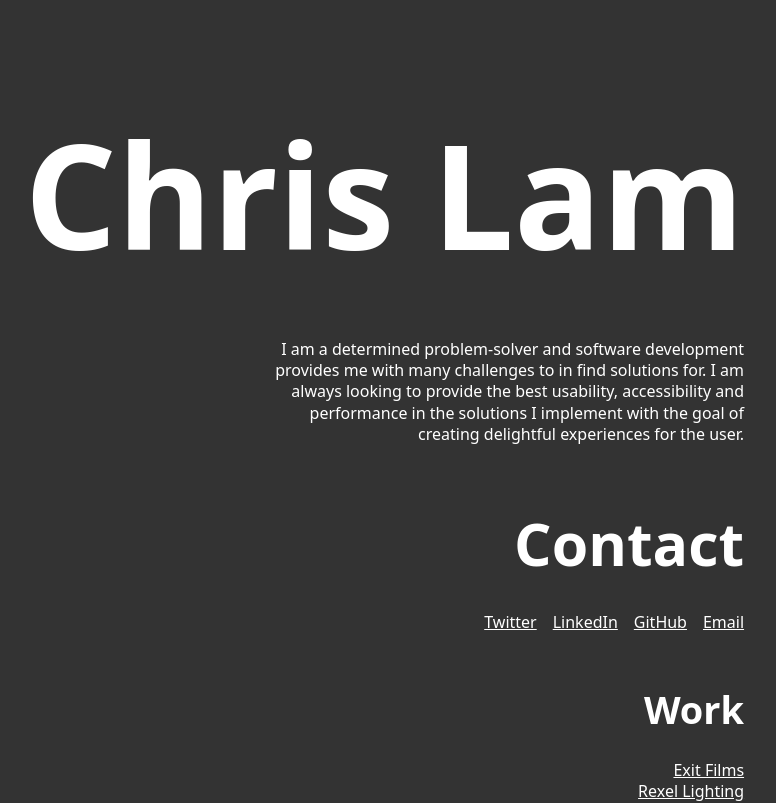
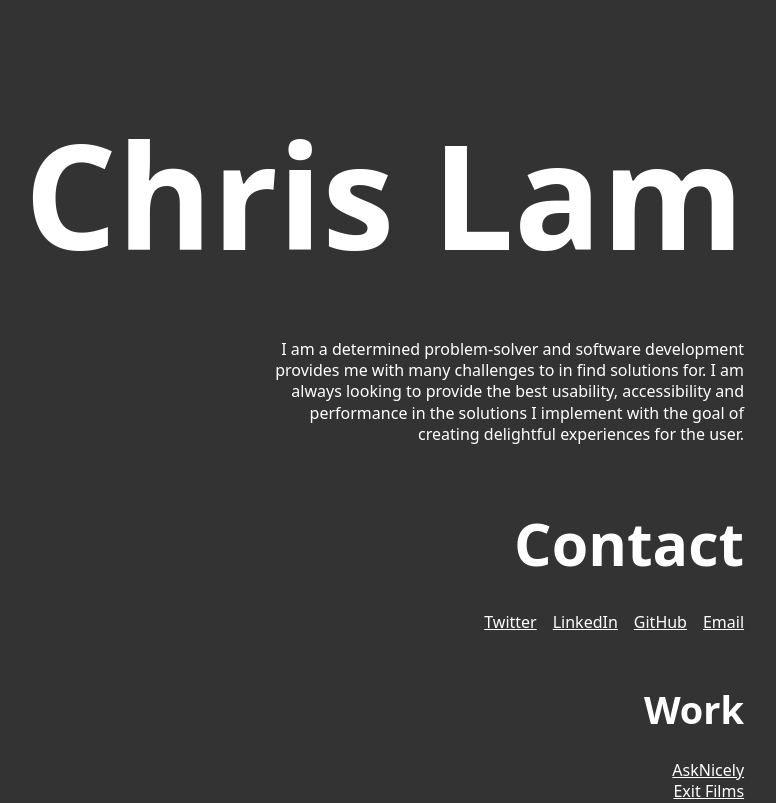
Before and after one commit to chrislam/personal-website, a Next.js app: page / in a window 1280 px wide. Shown: the top 803 px of the page, without its empty margins (406-1182 px from the left). Built offline with nearby package versions, Linux system fonts and the light colour scheme.

Commit message:
Add AskNicely

```diff
--- a/components/Content.js
+++ b/components/Content.js
@@ -40,6 +40,11 @@ export default function Content() {
         </div>
         <h4>Work</h4>
         <div>
+          <div>
+            <a href="https://asknicely.com" rel="noopener noreferrer">
+              AskNicely
+            </a>
+          </div>
           <div>
             <a href="https://exitfilms.com" rel="noopener noreferrer">
               Exit Films
```
